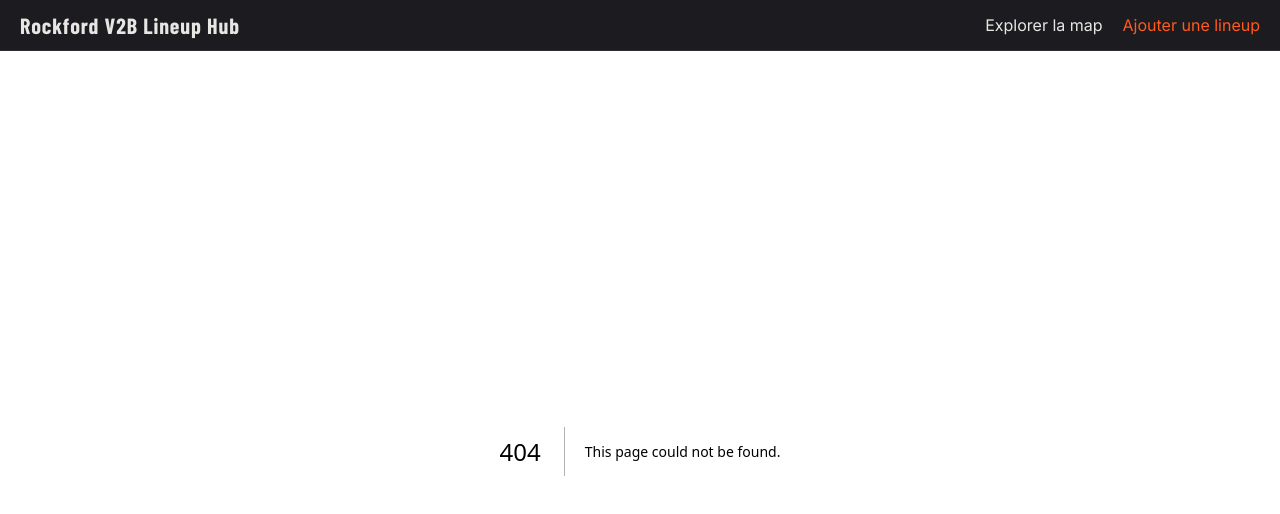
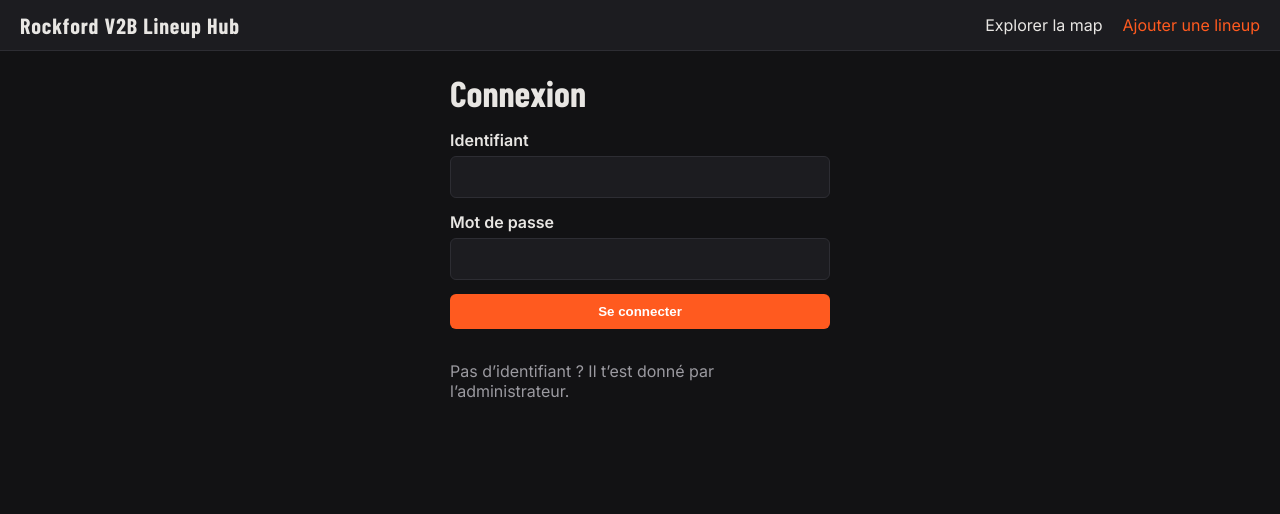
Before and after one commit to younesmenadi65-spec/BIENBIEN, a Next.js app: page /login in a window 1280 px wide. Before the commit this address had no page. Shown: the top 514 px of the page. Built offline with nearby package versions, Linux system fonts and the light colour scheme; no server answers.

Commit message:
Create page.tsx

```diff
--- /dev/null
+++ b/app/login/page.tsx
@@ -0,0 +1,55 @@
+"use client";
+import { useState } from "react";
+import { supabase, supabaseConfigured } from "@/lib/supabase";
+
+const DOMAIN = "@rockford.hub";
+
+export default function Login() {
+  const [identifiant, setIdentifiant] = useState("");
+  const [password, setPassword] = useState("");
+  const [error, setError] = useState<string | null>(null);
+  const [busy, setBusy] = useState(false);
+
+  async function submit(e: React.FormEvent) {
+    e.preventDefault();
+    if (busy) return;
+    setError(null);
+    const id = identifiant.trim().toLowerCase();
+    if (!/^[a-z0-9._-]+$/.test(id)) {
+      return setError("Identifiant invalide : lettres, chiffres, point, tiret ou underscore, sans espace.");
+    }
+    setBusy(true);
+    const { error } = await supabase.auth.signInWithPassword({ email: id + DOMAIN, password });
+    setBusy(false);
+    if (error) {
+      return setError(
+        error.message.includes("Invalid login")
+          ? "Identifiant ou mot de passe incorrect."
+          : "Connexion impossible : " + error.message
+      );
+    }
+    window.location.href = "/map";
+  }
+
+  if (!supabaseConfigured)
+    return <main className="form"><p className="err">Supabase n’est pas configuré.</p></main>;
+
+  return (
+    <main className="form" style={{ maxWidth: 420 }}>
+      <h1>Connexion</h1>
+      <form onSubmit={submit} style={{ display: "grid", gap: 14 }}>
+        <label>Identifiant
+          <input required autoComplete="username" autoCapitalize="none" value={identifiant}
+            onChange={(e) => setIdentifiant(e.target.value)} />
+        </label>
+        <label>Mot de passe
+          <input type="password" required autoComplete="current-password" value={password}
+            onChange={(e) => setPassword(e.target.value)} />
+        </label>
+        {error && <p className="err" role="alert">{error}</p>}
+        <button className="cta" disabled={busy}>{busy ? "Patiente…" : "Se connecter"}</button>
+      </form>
+      <p style={{ color: "var(--mute)" }}>Pas d’identifiant ? Il t’est donné par l’administrateur.</p>
+    </main>
+  );
+}
```
